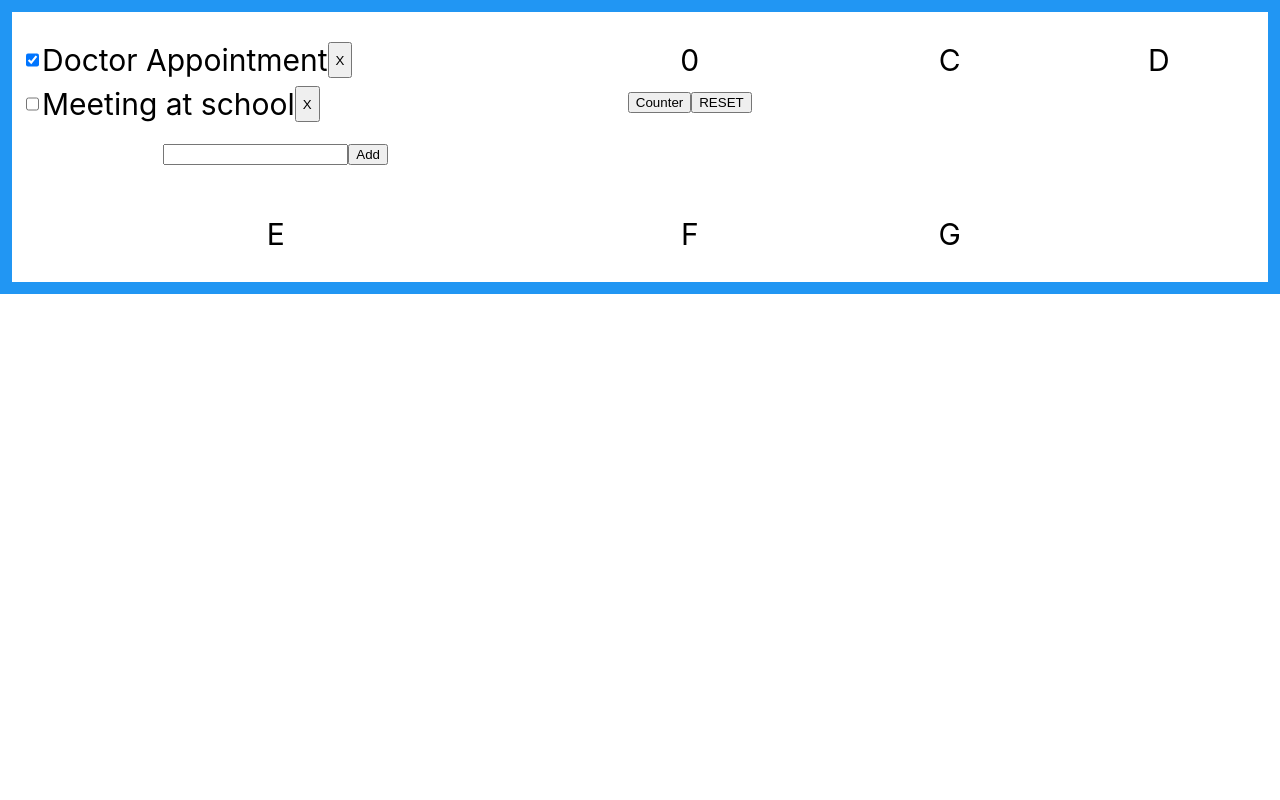
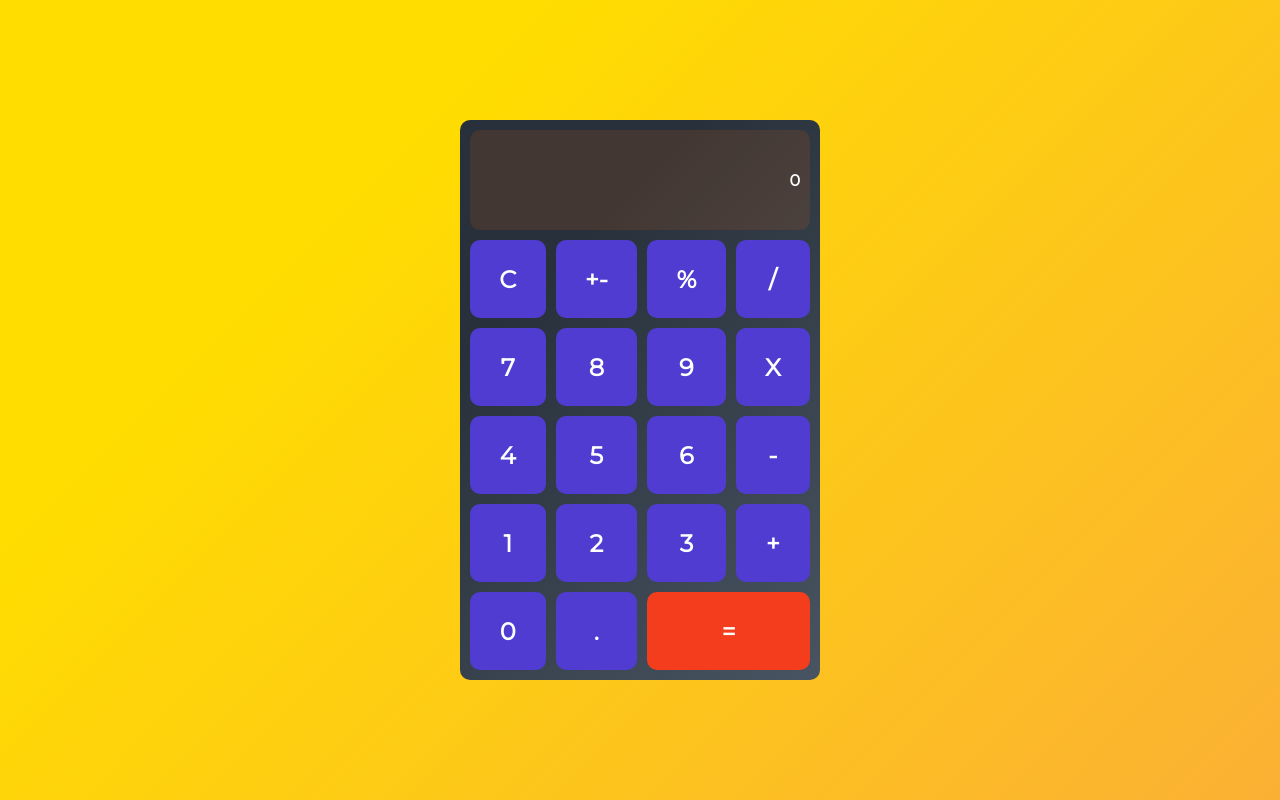
Before and after one commit to hatibek/fundamentals-demo, a React (Create React App) app: page / in a window 1280 px wide. Built offline with nearby package versions, Linux system fonts and the light colour scheme.

Commit message:
calculator completed

```diff
--- a/src/App.js
+++ b/src/App.js
@@ -2,23 +2,28 @@ import "./App.css";
 import React from "react";
 import TodoList from "./todoList/TodoList";
 import Counter from "./counter/Counter";
+import Wrapper from "./calculator/Wrapper";
+import Calculator from "./calculator/Calculator";
 
 function App() {
   return (
     <div className="App">
-      <div className="grid-container">
+      {/* <div className="main-grid-container">
         <div className="grid-item">
           <TodoList />
         </div>
         <div className="grid-item">
           <Counter />
         </div>
-        <div className="grid-item">C</div>
+        <div className="grid-item">
+          <Wrapper />
+        </div>
         <div className="grid-item">D</div>
         <div className="grid-item">E</div>
         <div className="grid-item">F</div>
         <div className="grid-item">G</div>
-      </div>
+      </div> */}
+      <Calculator />
     </div>
   );
 }
--- /dev/null
+++ b/src/calculator/Button.css
@@ -0,0 +1,23 @@
+button {
+  border: none;
+  background-color: rgb(80, 60, 209);
+  font-size: 24px;
+  color: rgb(255, 255, 255);
+  font-weight: bold;
+  cursor: pointer;
+  border-radius: 10px;
+  outline: none;
+}
+
+button:hover {
+  background-color: rgb(61, 43, 184);
+}
+
+.equals {
+  grid-column: 3 / 5;
+  background-color: rgb(243, 61, 29);
+}
+
+.equals:hover {
+  background-color: rgb(228, 39, 15);
+}
--- /dev/null
+++ b/src/calculator/Button.js
@@ -0,0 +1,11 @@
+import "./Button.css";
+
+const Button = ({ className, value, onClick }) => {
+  return (
+    <button className={className} onClick={onClick} value={value}>
+      {value}
+    </button>
+  );
+};
+
+export default Button;
--- /dev/null
+++ b/src/calculator/ButtonBox.css
@@ -0,0 +1,8 @@
+.buttonBox {
+  width: 100%;
+  height: calc(100% - 110px);
+  display: grid;
+  grid-template-columns: repeat((4, 1fr));
+  grid-template-rows: repeat(5, 1fr);
+  grid-gap: 10px;
+}
--- /dev/null
+++ b/src/calculator/ButtonBox.js
@@ -0,0 +1,7 @@
+import "./ButtonBox.css";
+
+const ButtonBox = ({ children }) => {
+  return <div className="buttonBox">{children}</div>;
+};
+
+export default ButtonBox;
--- /dev/null
+++ b/src/calculator/Calculator.js
@@ -0,0 +1,144 @@
+import React, { useState } from "react";
+import Wrapper from "./Wrapper";
+import Screen from "./Screen";
+import ButtonBox from "./ButtonBox";
+import Button from "./Button";
+
+const btnValues = [
+  ["C", "+-", "%", "/"],
+  [7, 8, 9, "X"],
+  [4, 5, 6, "-"],
+  [1, 2, 3, "+"],
+  [0, ".", "="],
+];
+
+const Calculator = () => {
+  const [calc, setCalc] = useState({
+    sign: "",
+    num: 0,
+    res: 0,
+  });
+
+  const handleReset = () => {
+    setCalc({ ...calc, sign: "", num: 0, res: 0 });
+  };
+
+  const handleNumClick = (e) => {
+    e.preventDefault();
+    const value = e.target.value;
+
+    if (value.length < 16) {
+      setCalc({
+        ...calc,
+        num:
+          calc.num === 0 && value === "0"
+            ? "0"
+            : calc.num % 1 === 0
+            ? Number(calc.num + value)
+            : calc.num + value,
+        res: !calc.sign ? 0 : calc.res,
+      });
+    }
+  };
+
+  //does not allow 0.000... , debug
+  const handleCommaClick = (e) => {
+    e.preventDefault();
+    const value = e.target.value;
+
+    setCalc({
+      ...calc,
+      num: !calc.num.toString().includes(".") ? calc.num + value : calc.num,
+    });
+  };
+
+  const handleSignClick = (e) => {
+    e.preventDefault();
+    const value = e.target.value;
+
+    setCalc({
+      ...calc,
+      num: 0,
+      res: !calc.res && calc.num ? calc.num : calc.res,
+      sign: value,
+    });
+
+    console.log("HANDLE SIGN CLICK", calc);
+  };
+
+  const handleInvert = () => {
+    setCalc({
+      ...calc,
+      num: calc.num ? calc.num * -1 : 0,
+      res: calc.res ? calc.res * -1 : 0,
+      sign: "",
+    });
+  };
+
+  const handlePercent = () => {
+    let num = calc.num ? parseFloat(calc.num) : 0;
+    let res = calc.res ? parseFloat(calc.res) : 0;
+
+    setCalc({
+      ...calc,
+      num: (num /= Math.pow(100, 1)),
+      res: (res /= Math.pow(100, 1)),
+    });
+  };
+
+  const handleEquals = () => {
+    if (calc.sign && calc.num) {
+      const math = (a, b, sign) =>
+        sign === "+"
+          ? a + b
+          : sign === "-"
+          ? a - b
+          : sign === "X"
+          ? a * b
+          : a / b;
+
+      setCalc({
+        ...calc,
+        res:
+          calc.num === "0" && calc.sign === "/"
+            ? `Can't divide by 0`
+            : math(Number(calc.res), Number(calc.num), calc.sign),
+        num: 0,
+      });
+    }
+  };
+
+  return (
+    <Wrapper>
+      <Screen value={calc.num ? calc.num : calc.res} />
+      <ButtonBox>
+        {btnValues.flat().map((btn, i) => {
+          return (
+            <Button
+              key={i}
+              className={btn === "=" ? "equals" : ""}
+              value={btn}
+              onClick={
+                btn === "C"
+                  ? handleReset
+                  : btn === "+-"
+                  ? handleInvert
+                  : btn === "%"
+                  ? handlePercent
+                  : btn === "="
+                  ? handleEquals
+                  : btn === "/" || btn === "X" || btn === "-" || btn === "+"
+                  ? handleSignClick
+                  : btn === "."
+                  ? handleCommaClick
+                  : handleNumClick
+              }
+            />
+          );
+        })}
+      </ButtonBox>
+    </Wrapper>
+  );
+};
+
+export default Calculator;
--- /dev/null
+++ b/src/calculator/Screen.css
@@ -0,0 +1,14 @@
+.screen {
+  height: 100px;
+  width: 100%;
+  margin-bottom: 10px;
+  padding: 0 10px;
+  background-color: #c1570c2d;
+  border-radius: 10px;
+  display: flex;
+  align-items: center;
+  justify-content: flex-end;
+  color: white;
+  font-weight: bold;
+  box-sizing: border-box;
+}
--- /dev/null
+++ b/src/calculator/Screen.js
@@ -0,0 +1,7 @@
+import "./Screen.css";
+
+const Screen = ({ value }) => {
+  return <div className="screen">{value}</div>;
+};
+
+export default Screen;
--- /dev/null
+++ b/src/calculator/Wrapper.css
@@ -0,0 +1,8 @@
+.wrapper {
+  width: 340px;
+  height: 540px;
+  padding: 10px;
+  border-radius: 10px;
+  background-color: #485461;
+  background-image: linear-gradient(315deg, #485461 0%, #28313b 74%);
+}
--- /dev/null
+++ b/src/calculator/Wrapper.js
@@ -0,0 +1,7 @@
+import "./Wrapper.css";
+
+const Wrapper = ({ children }) => {
+  return <div className="wrapper">{children}</div>;
+};
+
+export default Wrapper;
--- a/src/counter/Counter.css
+++ b/src/counter/Counter.css
@@ -1,4 +1,4 @@
-.grid-container {
+.main-grid-container {
   display: grid;
   grid-template-columns: auto auto auto auto;
   gap: 10px;
@@ -6,7 +6,7 @@
   padding: 10px;
 }
 
-.grid-container > div {
+.main-grid-container > div {
   background-color: rgba(255, 255, 255, 0.8);
   text-align: center;
   padding: 20px 0;
--- a/src/index.css
+++ b/src/index.css
@@ -1,13 +1,16 @@
-body {
+@import url("https://fonts.googleapis.com/css2?family=Montserrat&display=swap");
+
+* {
   margin: 0;
-  font-family: -apple-system, BlinkMacSystemFont, 'Segoe UI', 'Roboto', 'Oxygen',
-    'Ubuntu', 'Cantarell', 'Fira Sans', 'Droid Sans', 'Helvetica Neue',
-    sans-serif;
-  -webkit-font-smoothing: antialiased;
-  -moz-osx-font-smoothing: grayscale;
+  padding: 0;
+  font-family: "Montserrat", sans-serif;
 }
 
-code {
-  font-family: source-code-pro, Menlo, Monaco, Consolas, 'Courier New',
-    monospace;
+body {
+  height: 100vh;
+  display: flex;
+  align-items: center;
+  justify-content: center;
+  background-color: #fbb034;
+  background-image: linear-gradient(315deg, #fbb034 0%, #ffdd00 74%);
 }
```
